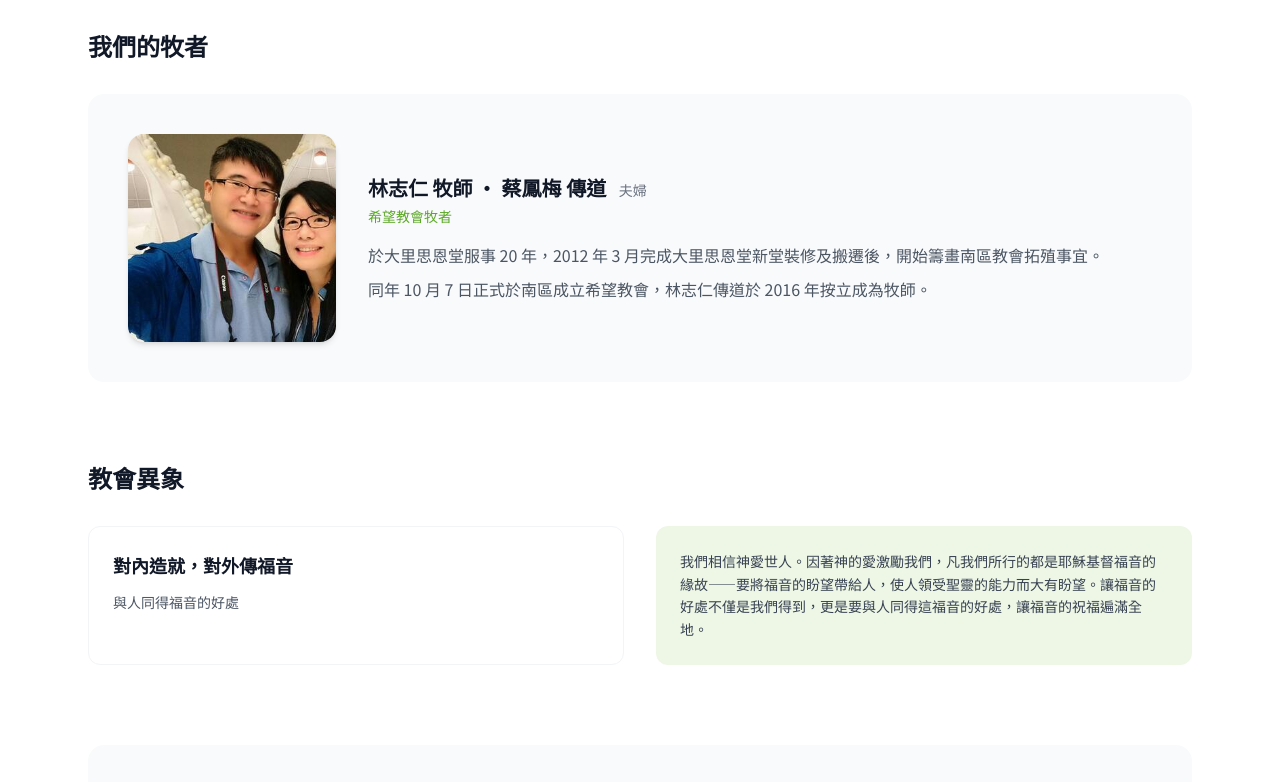
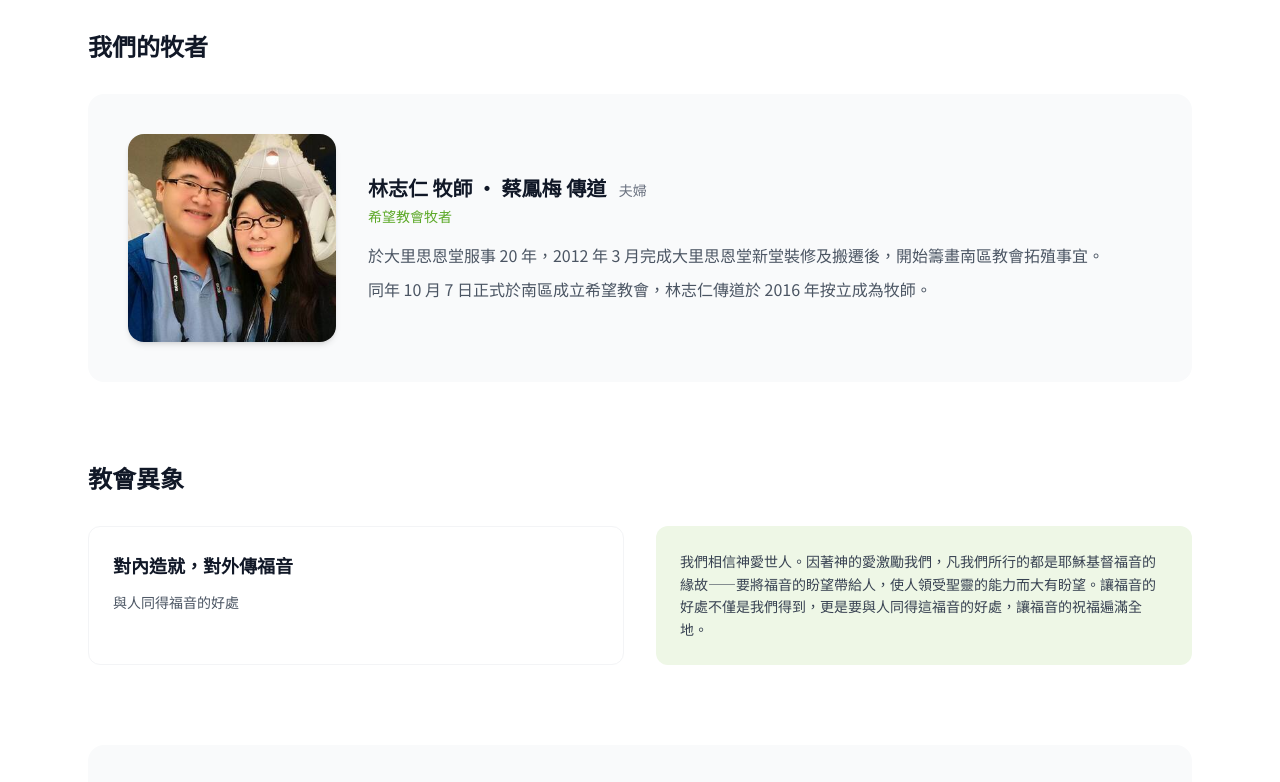
Before and after one commit to deison0609-soPro/hope-church, an Astro site: page /about in a window 1280 px wide. Shown: the part 1000-1782 px from the top of the page. Built offline with nearby package versions, Linux system fonts and the light colour scheme; Astro itself is replaced by a stand-in of ours.

Commit message:
style: 微調牧者照片裁切至 30%

```diff
--- a/src/pages/about.astro
+++ b/src/pages/about.astro
@@ -66,7 +66,7 @@ import BaseLayout from '../layouts/BaseLayout.astro';
             <img
               src="/images/pastors.jpg"
               alt="林志仁牧師與蔡鳳梅傳道"
-              class="w-52 h-52 object-cover object-left rounded-2xl shadow-md"
+              class="w-52 h-52 object-cover rounded-2xl shadow-md" style="object-position: 30% center"
             />
           </div>
           <div>
```
